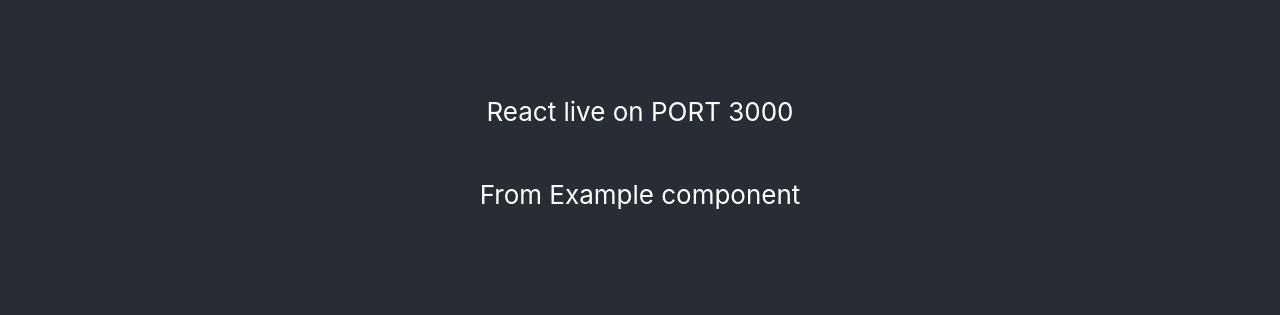
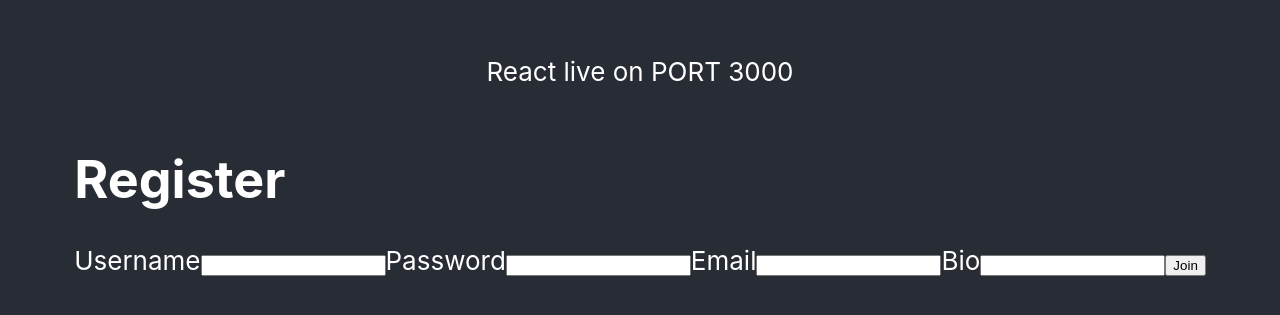
Before and after one commit to Maria-Fox/FirstFive-Frontend, a React (Create React App) app: page /auth/register in a window 1280 px wide. Shown: the part 247-562 px from the top of the page. Built offline with nearby package versions, Linux system fonts and the light colour scheme; no server answers.

Commit message:
auth user and starter route components

```diff
--- a/package.json
+++ b/package.json
@@ -9,6 +9,7 @@
     "axios": "^1.2.5",
     "react": "^18.2.0",
     "react-dom": "^18.2.0",
+    "react-jwt": "^1.1.8",
     "react-router-dom": "^6.8.0",
     "react-scripts": "5.0.1",
     "web-vitals": "^2.1.4"
--- a/src/API.js
+++ b/src/API.js
@@ -16,12 +16,12 @@ class FirstFiveAPI {
     // let token = "eyJhbGciOiJIUzI1NiIsInR5cCI6IkpXVCJ9.eyJ1c2VybmFtZSI6ImJsYWgiLCJpYXQiOjE2NzQ3NTM2Mzd9.-DdkmQK-7oq8fu15twA0FOysb6xhLdeqDK2WlBYxd2I";
 
     // CLI TOKEN
-    let token = "eyJhbGciOiJIUzI1NiIsInR5cCI6IkpXVCJ9.eyJ1c2VybmFtZSI6ImZyb21DTEkiLCJpYXQiOjE2NzQwMDMwODN9.jBbzE30bK3WmLMVJLprLRerxzaF4YNkX7-5jyHE7Cck"
+    // let token = "eyJhbGciOiJIUzI1NiIsInR5cCI6IkpXVCJ9.eyJ1c2VybmFtZSI6ImZyb21DTEkiLCJpYXQiOjE2NzQwMDMwODN9.jBbzE30bK3WmLMVJLprLRerxzaF4YNkX7-5jyHE7Cck"
 
     // MUST BE FirstFiveAPI.token once users can register/login.
     const url = `${BASE_URL}/${endpoint}`;
     console.log(`Url requested: ${url}`)
-    const headers = { Authorization: `Bearer ${token}` };
+    const headers = { Authorization: `Bearer ${this.token}` };
     const params = (method === "get")
         ? data
         : {};
@@ -44,10 +44,12 @@ class FirstFiveAPI {
       let newUser = await this.request("auth/register", {...userData}, 'post');
 
       // assign valid JWT to local storage for global use
-      localStorage.setItem('token', newUser.signedJWT);
-      localStorage.setItem('username', userData.username);
-      // assign token to static method. Return to front-end to use in further auth requests.
+      window.localStorage.setItem('token', newUser.signedJWT);
+      window.localStorage.setItem('username', userData.username);
+
+      // assign token to static method. Return for components/state
       this.token = newUser.signedJWT
+      console.log(newUser)
       return newUser.signedJWT
     }catch(e){
       throw e;
--- a/src/App.js
+++ b/src/App.js
@@ -1,14 +1,64 @@
 import './App.css';
-import React from 'react';
-import Example from "./Example";
+import React, { useState, useEffect } from 'react';
+import NavRoutes from './Routes-Nav/NavRoutes';
+import API from "./API";
+import UserContext from './UserComponents/UserContext';
+import {decodeToken} from "react-jwt";
+import useLocalStorage from './Hooks/useLocalStorage';
 
 function App() {
+
+  // adds token to local storage for continued auth routes use
+  let [token, setToken] = useLocalStorage();
+  let [authUser, setAuthUser] = useState(null);
+
+
+  useEffect(function loadUserInfo() {
+    console.log("hello")
+    async function getCurrentUser() {
+      if(token){
+        try {
+          // token payload is the username.
+          const {username}  = decodeToken(token);
+         // add token to Api class so it can be used to call the API.
+          API.token = token;
+          console.log("we have a token & assigned to class")
+          let user = await API.viewUser(username);
+          setAuthUser(user.username);
+        } catch (e) {
+          authUser(null);
+          return {message: "Unauthorized"};
+        }
+    } else {
+      console.log("no token found")
+    }
+    } getCurrentUser();
+  }, [token]);
+
+
+  // ***************************************************************
+
+  async function registerUser(userData) {
+    // includes: username, password, email, bio
+    try {
+      let userToken = await API.registerUser(userData);
+      setToken(userToken);
+      console.log("THIS IS NEW THE NEW TOKEN: ", token);
+      return {success : true};
+    } catch (e) {
+      console.log(e);
+      return {success : false, e}
+    };
+  };
+
+  console.log("In app user is:", authUser)
+
   return (
-    <div className="App">
-      <header className="App-header">
+    <div className="App-header">
+      <UserContext.Provider value = {{authUser, setAuthUser}}>
       <p>React live on PORT 3000</p>
-      <Example />
-      </header>
+      <NavRoutes registerUser = {registerUser}/>
+      </UserContext.Provider>
     </div>
   );
 }
--- a/src/Example.js
+++ b/src/Example.js
@@ -1,7 +1,5 @@
 import React, {useEffect, useState} from "react";
 import FirstFiveAPI from "./API";
-
-let res;
 
 const Example = () => {
 
--- /dev/null
+++ b/src/Hooks/useLocalStorage.js
@@ -0,0 +1,23 @@
+import {useState, useEffect} from "react"
+// used to track token throughout the app. Behaves as state w/ localstorage features.
+
+// key = const jobly_token = "jobly-token-key"
+function useLocalStorage(key , firstValue = null){
+  const initialValue = localStorage.getItem(key) || firstValue;
+
+  // Adds the token to local state- when used for userAuth
+  let [item, setItem] = useState(initialValue);
+
+  useEffect(function setLocalStorage() {
+    if(!item){
+      window.localStorage.removeItem(key);
+    } else {
+      window.localStorage.setItem(key, item)
+    }
+  }, [key, item])
+
+  return [item, setItem]
+}
+export default useLocalStorage;
+
+// token = key.... passed in from App.js
--- /dev/null
+++ b/src/ProjectComponents/ProjectList.js
@@ -0,0 +1,40 @@
+import React, {useContext, useEffect, useState} from "react";
+import { useNavigate } from "react-router-dom";
+import API from "../API";
+import UserContext from "../UserComponents/UserContext";
+
+const ProjectList = () => {
+
+  let navigate = useNavigate();
+  // authuser is still a piece of state. If the user changes redirect acoringly.
+  let {authUser} = useContext(UserContext);
+
+  let [projects, setProjects ] = useState(null);
+
+  useEffect(function viewAllProjects() {
+    async function getAllProjects(){
+      console.log("User in projList is", authUser);
+      // console.log("IN PROJ LIST AUTH USER IS, ", authUser);
+      // if(!authUser) navigate("/auth/register");
+
+      try{
+        // console.log(authUser);
+        let response = await API.getAllProjects();
+        setProjects(response);
+      }catch(e){
+        console.log(e);
+      }
+    }
+    getAllProjects()
+
+  }, [authUser]);
+
+  return(
+    <div>
+      {projects ? projects.map(p => <p>{p.name}</p>) : null }
+
+    </div>
+  )
+}
+
+export default ProjectList;
--- /dev/null
+++ b/src/Routes-Nav/NavRoutes.js
@@ -0,0 +1,23 @@
+import React from "react";
+import {Routes, Route} from "react-router-dom";
+import RegisterForm from "../UserComponents/RegisterForm";
+import ProjectList from "../ProjectComponents/ProjectList";
+
+const NavRoutes = ({registerUser}) => {
+
+  // determine if user is signed in or not to
+  return(
+    <Routes>
+      <Route path = "/auth/register" element = {<RegisterForm registerUser = {registerUser}/>}>
+      </Route>
+
+
+
+      <Route path = "/projects/all" element = {<ProjectList />} ></Route>
+
+
+    </Routes>
+  );
+};
+
+export default NavRoutes;
--- /dev/null
+++ b/src/UserComponents/RegisterForm.js
@@ -0,0 +1,124 @@
+import React, {useState} from "react";
+import {useNavigate} from "react-router-dom"
+
+const RegisterForm = ({registerUser}) => {
+
+
+  // ***************************************************************
+
+  let initial_state = {
+    username : "",
+    password : "",
+    email : "",
+    bio: ""
+  };
+
+  let navigate = useNavigate();
+
+  let [formData, setFormData] = useState(initial_state);
+  let [errors, setErrors] = useState(null);
+
+  // ***************************************************************
+
+  let handleChange = (e) => {
+    let {name, value} = e.target;
+    setFormData(formData => ({
+      ...formData,
+      [name]:value
+    }))
+  };
+
+  // ***************************************************************
+
+  async function handleSubmit (e) {
+    e.preventDefault();
+    console.log(formData)
+    try {
+      let response = await registerUser(formData);
+      console.log("resp is:", response);
+
+      if(response.success){
+        console.log("success");
+        navigate("projects/all");
+      } else {
+        setErrors(response);
+      };
+    } catch (e) {
+      console.log(e);
+    };
+  };
+
+  // ***************************************************************
+
+  let printErrors = () => {
+    let errorsToPrint = errors.e[0];
+    return(
+      <h2>{errorsToPrint}</h2>
+    );
+  };
+
+
+  return (
+    <div>
+      <h1>Register</h1>
+
+      { errors ? printErrors() : null}
+
+      <form onSubmit = {handleSubmit}>
+
+        <label htmlFor = "username" >Username
+          <input
+          type = "text"
+          id = "username"
+          value = {formData.username}
+          name = "username"
+          required
+          onChange= {handleChange}
+          >
+          </input>
+        </label>
+
+        <label htmlFor = "password" >Password
+          <input
+          type = "password"
+          id = "password"
+          value = {formData.password}
+          name = "password"
+          required
+          onChange= {handleChange}
+          >
+          </input>
+        </label>
+
+        <label htmlFor = "Email" >Email
+          <input
+          type = "email"
+          id = "email"
+          value = {formData.email}
+          name = "email"
+          required
+          onChange= {handleChange}
+          >
+          </input>
+        </label>
+
+        <label htmlFor = "bio" >Bio
+          <input
+          type = "text"
+          id = "bio"
+          value = {formData.bio}
+          name = "bio"
+          required
+          onChange= {handleChange}
+          >
+          </input>
+        </label>
+
+        <button>Join</button>
+
+      </form>
+    </div>
+  )
+};
+
+export default RegisterForm;
--- /dev/null
+++ b/src/UserComponents/UserContext.js
@@ -0,0 +1,6 @@
+import React from "react";
+
+// Create user context instance to later provide in App.js and use throughout application. Holds auth user.
+const UserContext = React.createContext()
+
+export default UserContext;
--- a/src/index.js
+++ b/src/index.js
@@ -3,12 +3,13 @@ import ReactDOM from 'react-dom/client';
 import './index.css';
 import App from './App';
 import reportWebVitals from './reportWebVitals';
+import { BrowserRouter } from 'react-router-dom';
 
 const root = ReactDOM.createRoot(document.getElementById('root'));
 root.render(
-  <React.StrictMode>
+  <BrowserRouter>
     <App />
-  </React.StrictMode>
+  </BrowserRouter>
 );
 
 // If you want to start measuring performance in your app, pass a function
```
Also changed, not shown: 1 other file (tests, documents, lock files or other folders).
